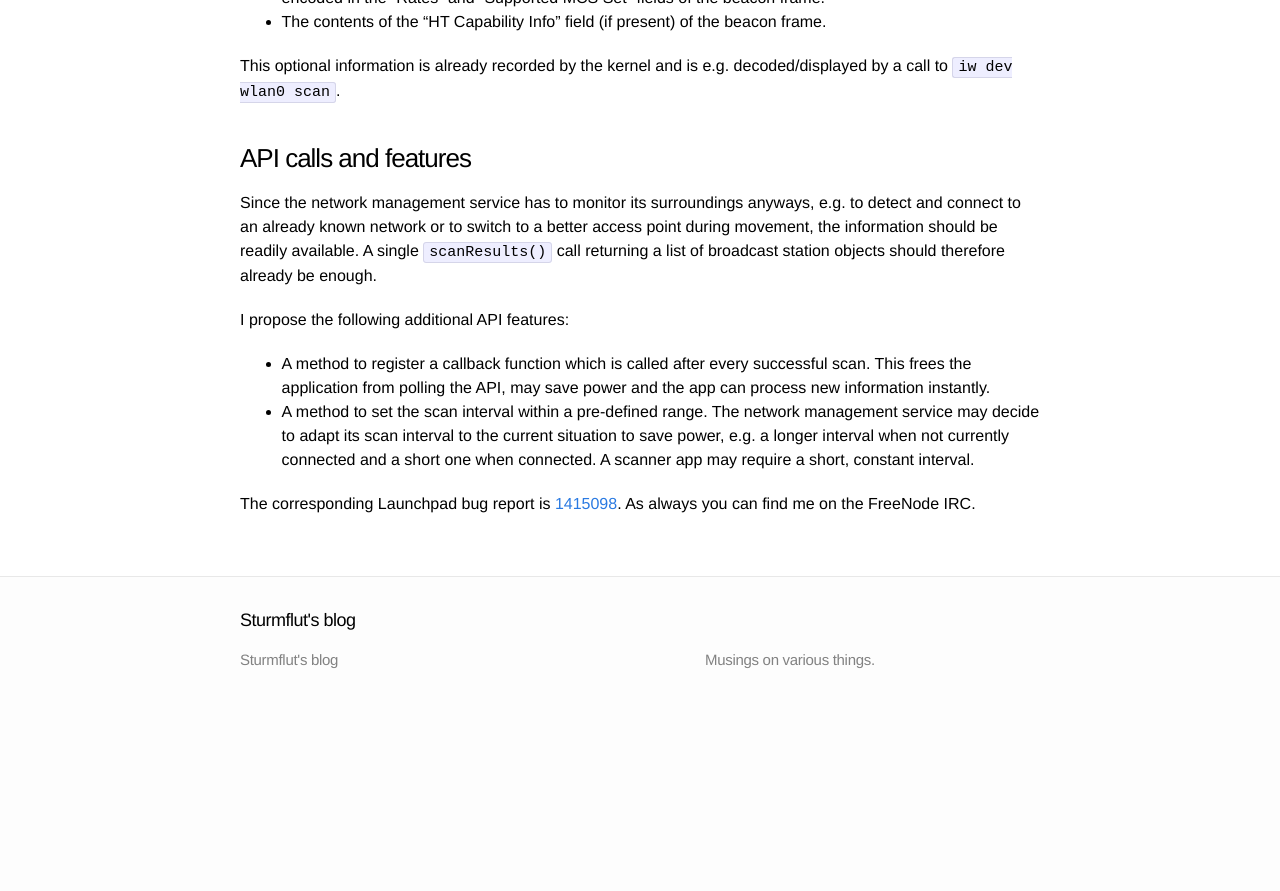
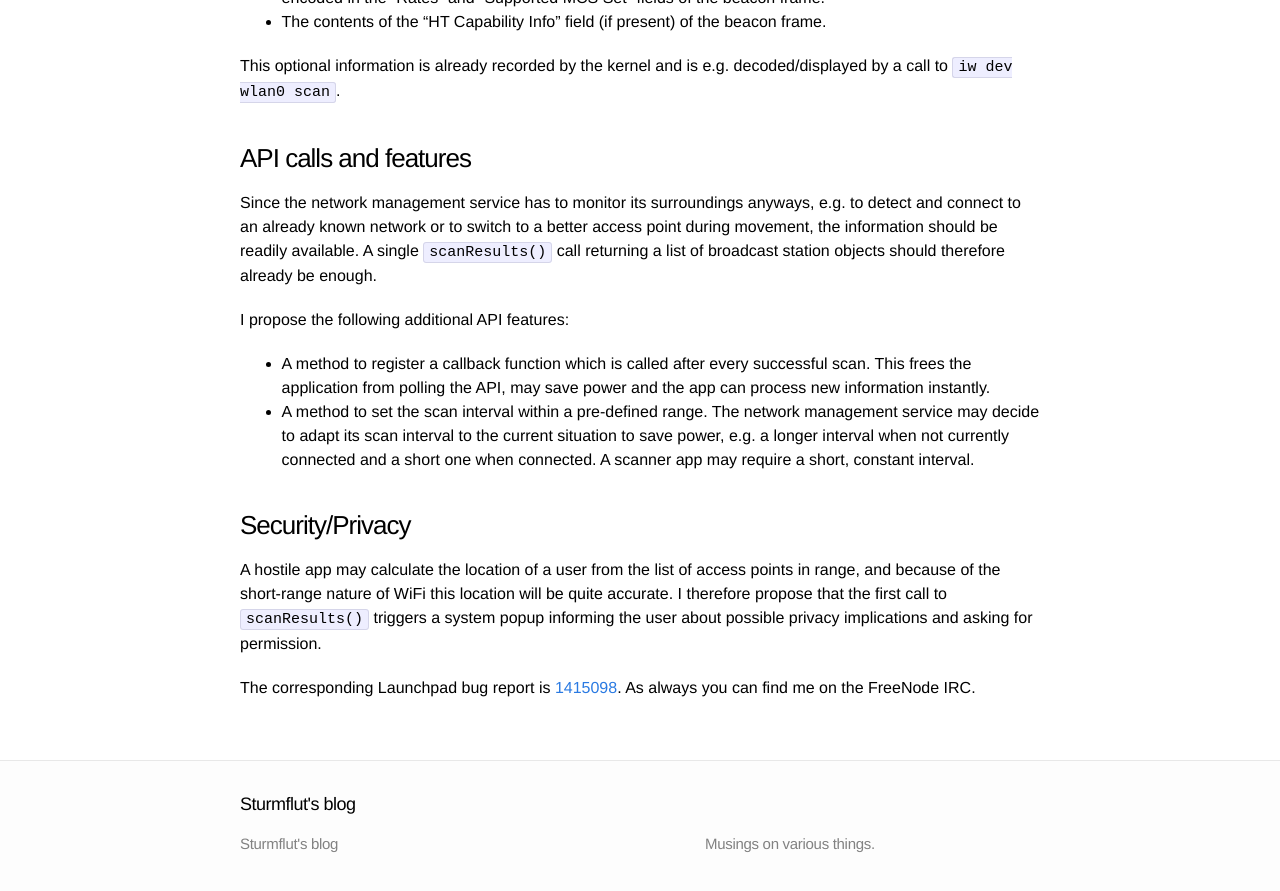
Before and after one commit to Sturmflut/sturmflut.github.io, a Jekyll site: the page built from _posts/2015-01-30-extending-the-ubuntu-touch-connectivity-api-for-wifi-scanning.markdown, in a window 1280 px wide and 900 px high, scrolled down 972 px. Shown: the top 891 px of the window. Built offline with Jekyll 4.4.1, drawn with Linux system fonts in a browser that asks for light colours; before the commit the page ends 1689 px from its top, so only the background shows below that.

Commit message:
Add paragraph about security and privacy

```diff
--- a/_posts/2015-01-30-extending-the-ubuntu-touch-connectivity-api-for-wifi-scanning.markdown
+++ b/_posts/2015-01-30-extending-the-ubuntu-touch-connectivity-api-for-wifi-scanning.markdown
@@ -50,6 +50,11 @@ I propose the following additional API features:
 
 - A method to set the scan interval within a pre-defined range. The network management service may decide to adapt its scan interval to the current situation to save power, e.g. a longer interval when not currently connected and a short one when connected. A scanner app may require a short, constant interval.
 
+
+### Security/Privacy ###
+
+A hostile app may calculate the location of a user from the list of access points in range, and because of the short-range nature of WiFi this location will be quite accurate. I therefore propose that the first call to `scanResults()` triggers a system popup informing the user about possible privacy implications and asking for permission.
+
 The corresponding Launchpad bug report is [1415098][ubuntu-bug-connectivity-api-wifi-scanning]. As always you can find me on the FreeNode IRC.
 
 
```
